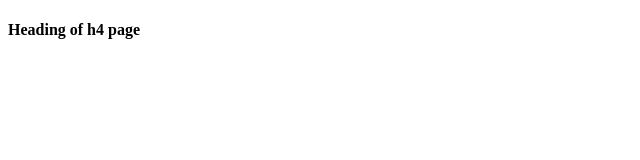
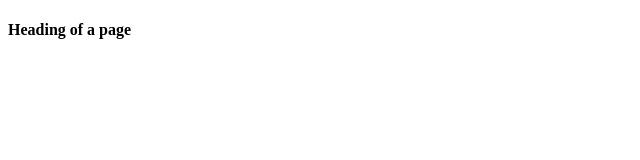
Before and after one commit to ajaysri004/Learning-Git, a plain HTML site: page index.html in a window 1280 px wide. Shown: the full height of the page, 0-640 px from the left. Drawn offline with Linux system fonts and the light colour scheme.

Commit message:
All files

```diff
--- a/index.html
+++ b/index.html
@@ -7,6 +7,6 @@
     <title>Index File</title>
 </head>
 <body>
-    <h4>Heading of h4 page</h4>
+    <h4>Heading of a page</h4>
 </body>
 </html>
```
